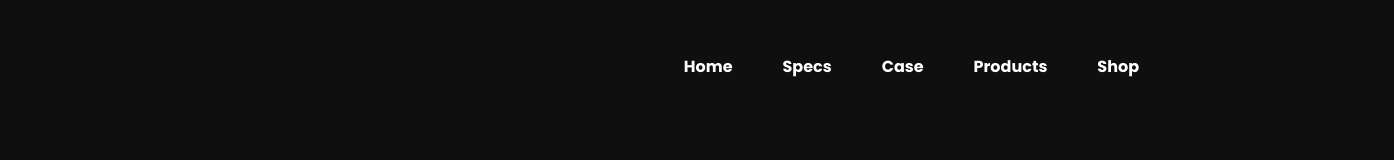
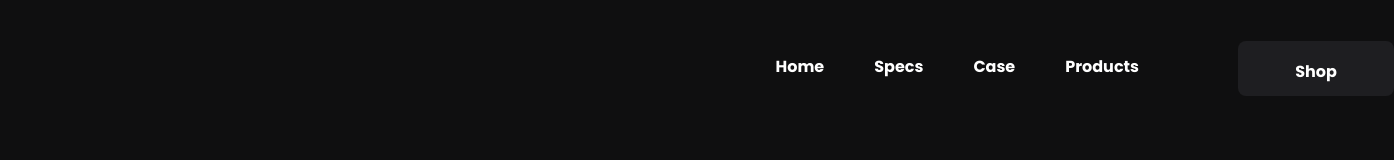
Before and after one commit to EducationPartaloga/lesson_8, a plain HTML site: page index.html in a window 1280 px wide. Shown: the full height of the page, 1394 px wide, since content can reach past the window. Drawn offline with Linux system fonts and the light colour scheme.

Commit message:
21.01.23

```diff
--- a/styles/style.css
+++ b/styles/style.css
@@ -31,6 +31,7 @@ a {
 .navigation>menu {
     list-style: none;
     display: flex;
+    position: relative;
 }
 
 .navigation>menu>li>a {
@@ -42,12 +43,22 @@ text-decoration: none;
 }
 
 .navigation>menu>li>a:hover {
-color: rgb(160, 177, 177);
-transition: 2s;
+    color: rgb(160, 177, 177);
+    transition: 2s;
 }
 
 .header-button {
-    padding: 16px 57px;
+
     font-weight: 400;
     font-size: 15px;
+    line-height: 22px;
+    padding: 16px 57px;
+    border-radius: 8px;
+    background: #1E1E21;
+    position: absolute;
+    right: -230px;
+    top: -50%;
+    width: 156px;
+height: 55px;
+text-align: center;
 }
```
